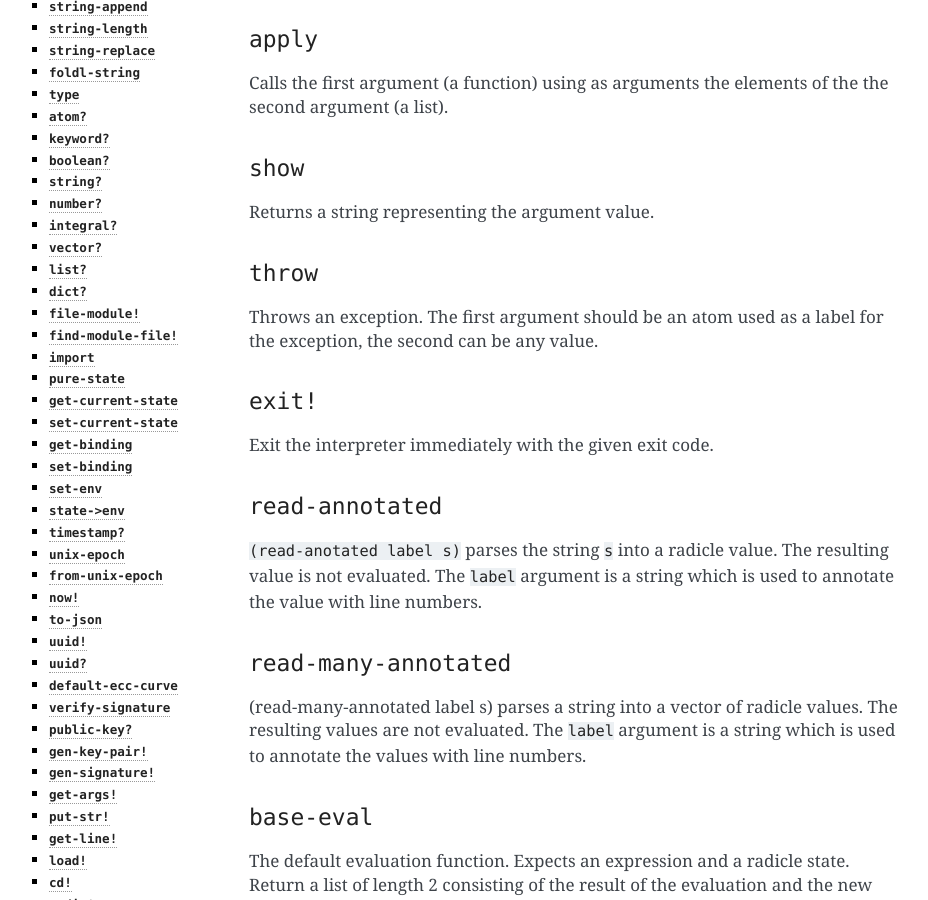
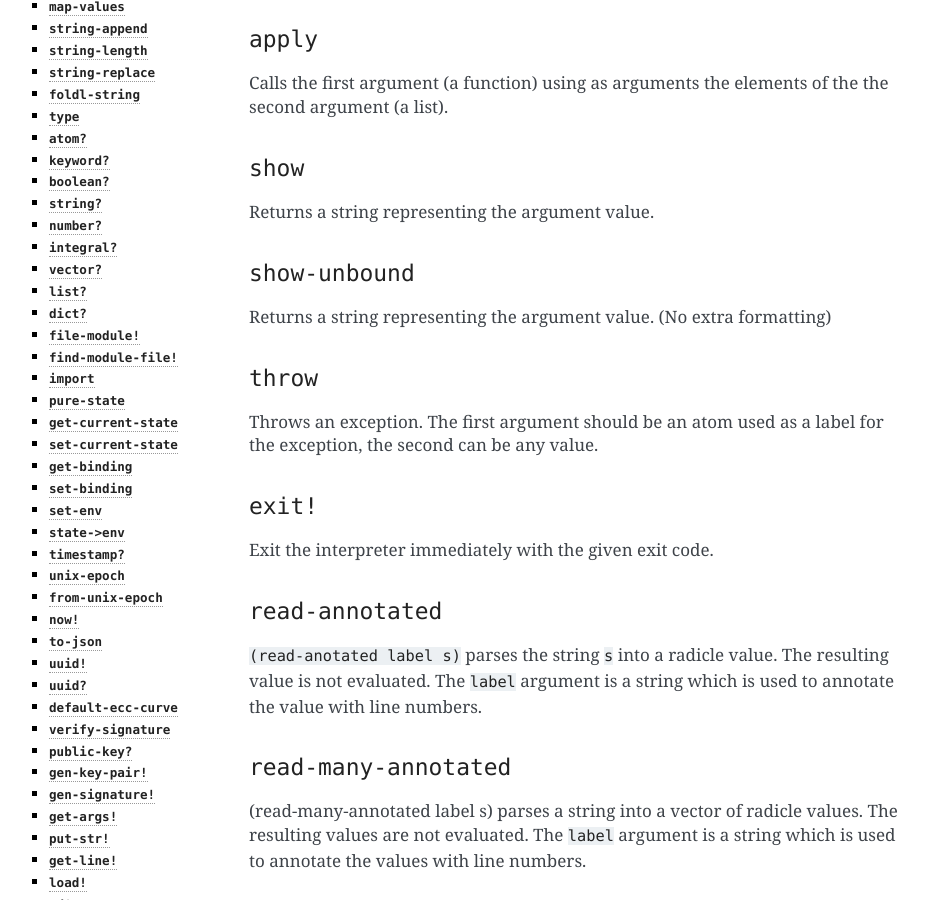
Before and after one commit to radicle-dev/radicle-alpha, a Sphinx documentation site: the page built from docs/source/reference.rst, in a window 1280 px wide and 900 px high, scrolled down 1082 px. Shown: the whole window, without its empty margins (171-1099 px from the left). Built offline with Sphinx 7.4.7, drawn with Linux system fonts in a browser that asks for light colours; pages that are not in the unit, such as notebooks, are missing from menus.

Commit message:
Add show-unbound

```diff
--- a/docs/source/reference.rst
+++ b/docs/source/reference.rst
@@ -58,6 +58,11 @@ the the second argument (a list).
 ~~~~~~~~
 
 Returns a string representing the argument value.
+
+``show-unbound``
+~~~~~~~~~~~~~~~~
+
+Returns a string representing the argument value. (No extra formatting)
 
 ``throw``
 ~~~~~~~~~
--- a/reference-doc.yaml
+++ b/reference-doc.yaml
@@ -24,6 +24,7 @@ primFns:
 - eq?
 - apply
 - show
+- show-unbound
 - throw
 - exit!
 - read-annotated
```
Also changed, not shown: 2 other files.
